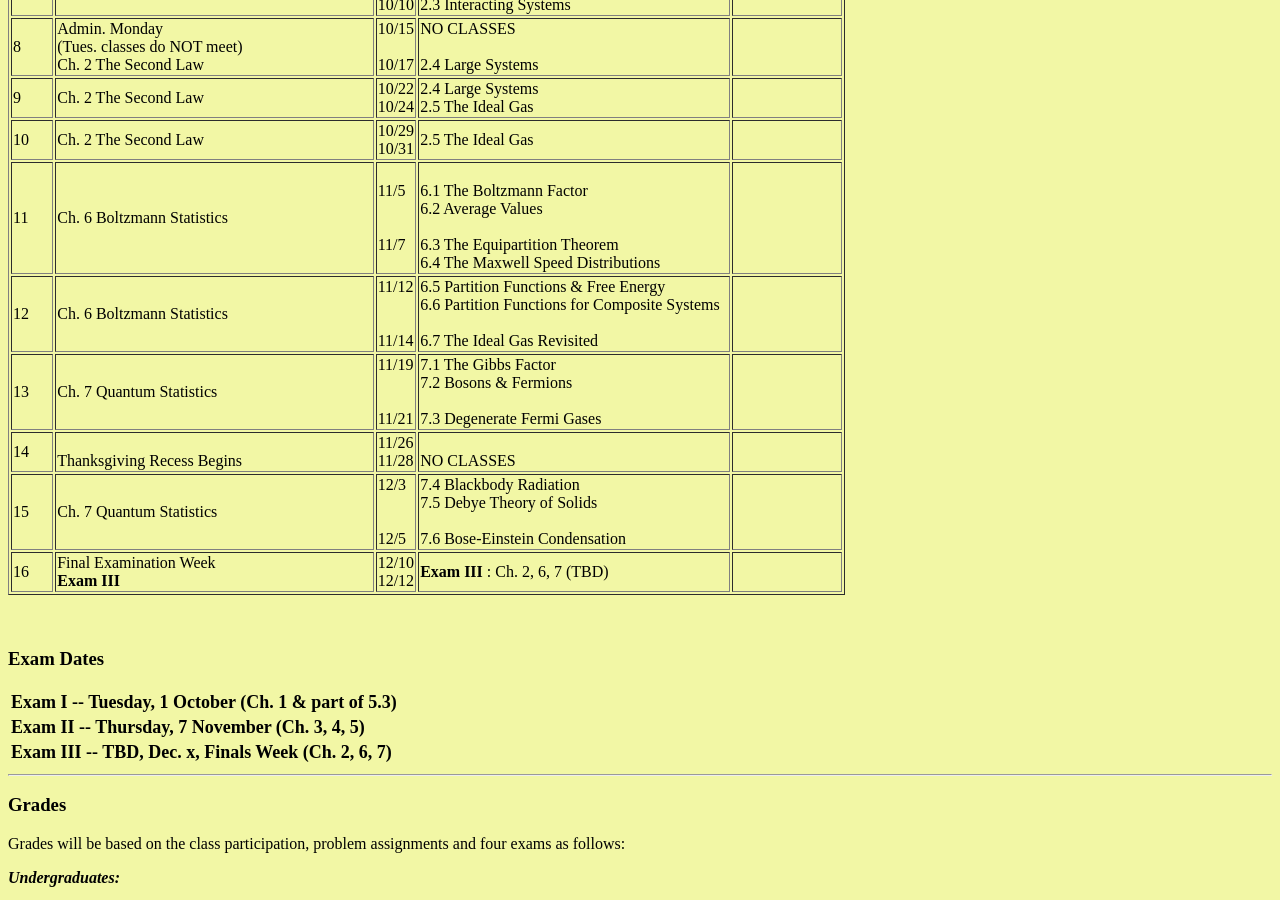
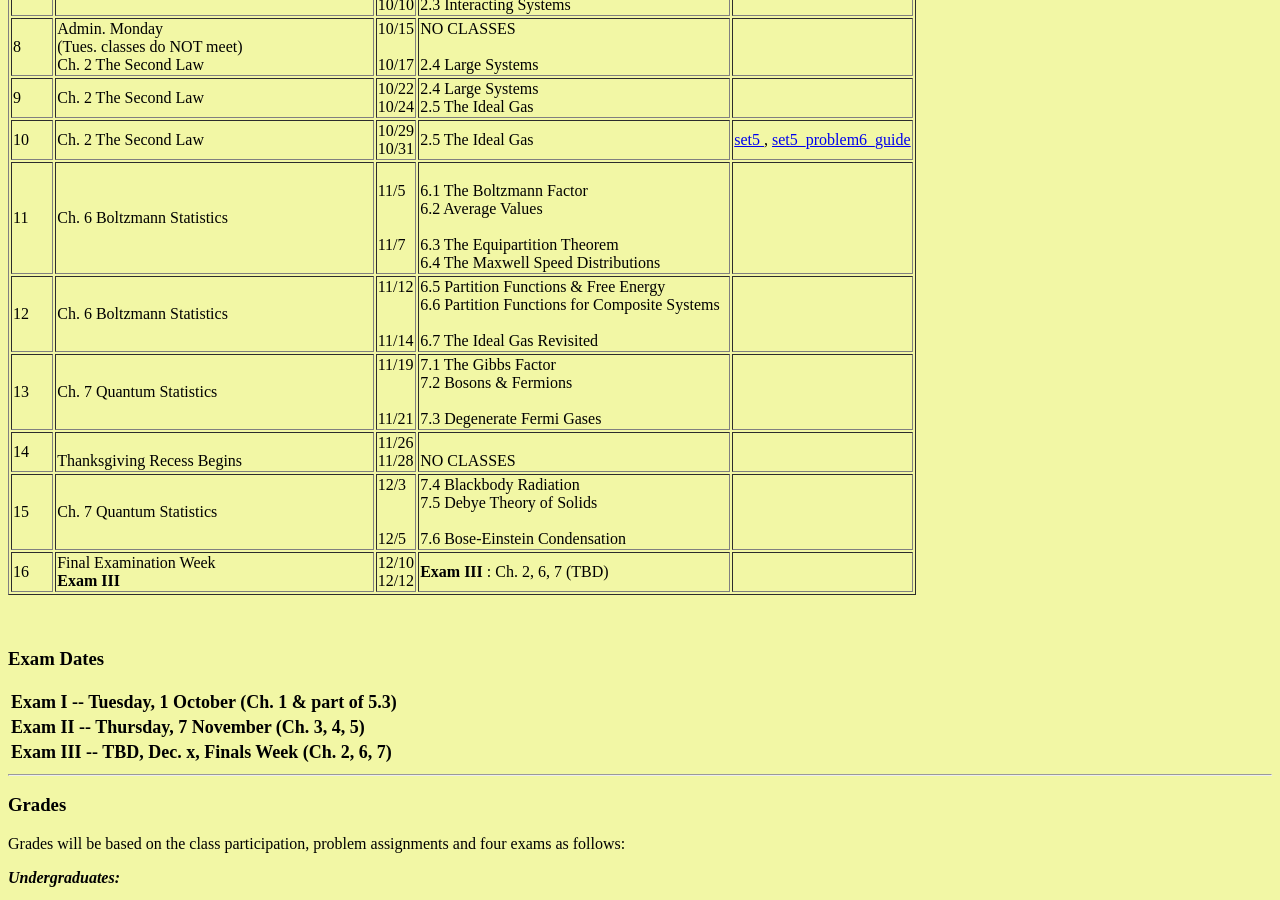
Before and after one commit to Yero1990/cuaTP.github.io, a plain HTML site: page index.html in a window 1280 px wide. Shown: the part 1500-2400 px from the top of the page. Drawn offline with Linux system fonts and the light colour scheme.

Commit message:
updateed

```diff
--- a/index.html
+++ b/index.html
@@ -160,7 +160,7 @@
 					      <td> Ch. 2 The Second Law </td>
 					      <td> 10/29             <br> 10/31 </td>
 					      <td> 2.5 The Ideal Gas <br>  </td>
-					      <td> <a href="">  </a> </td>
+					      <td> <a href="homework/set5.pdf"> set5  </a>, <a href="homework/set5_problem6_guide.pdf"> set5_problem6_guide </td>
 					    </tr>
 
 					    <tr align=left>
```
Also changed, not shown: 1 other file.
